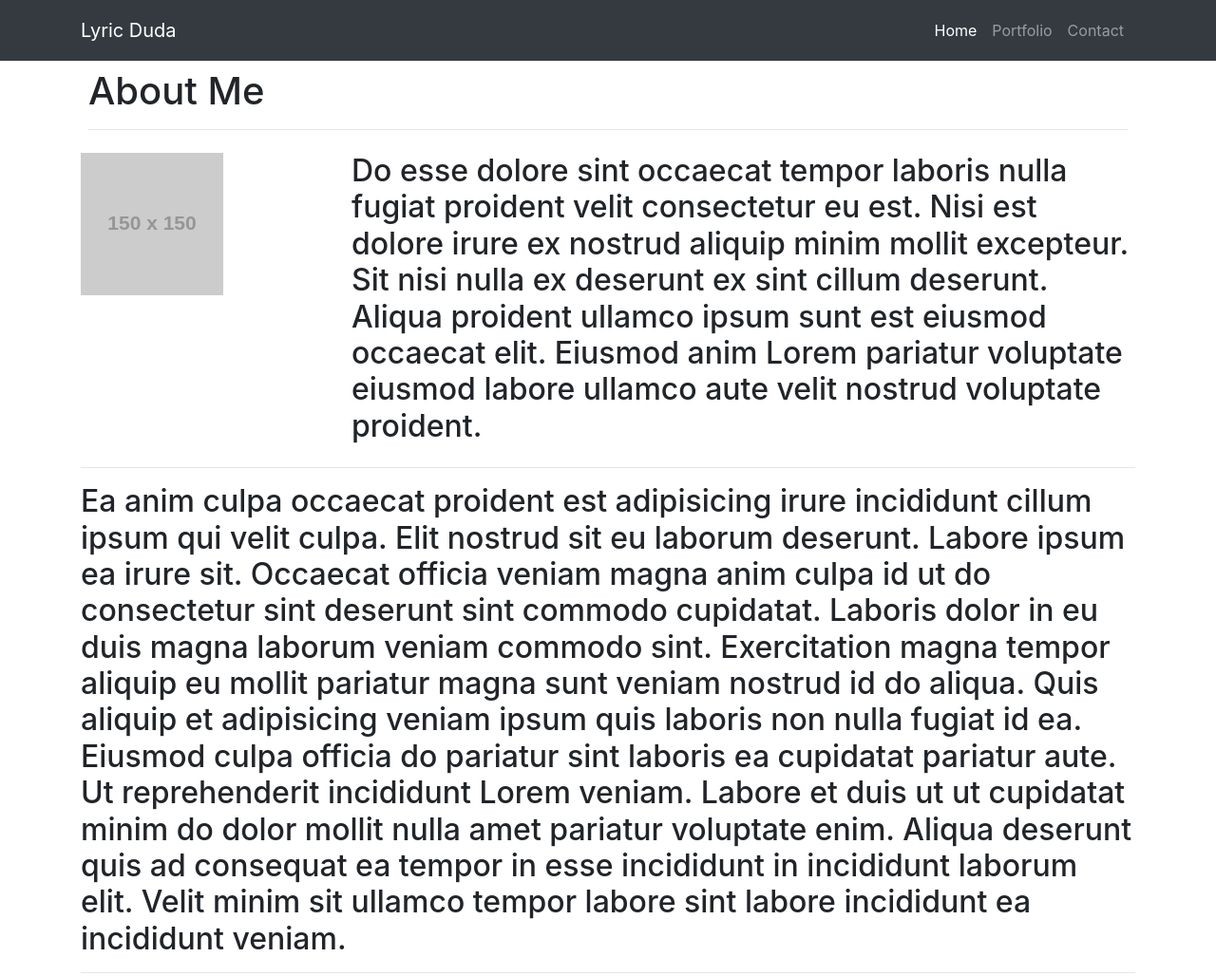
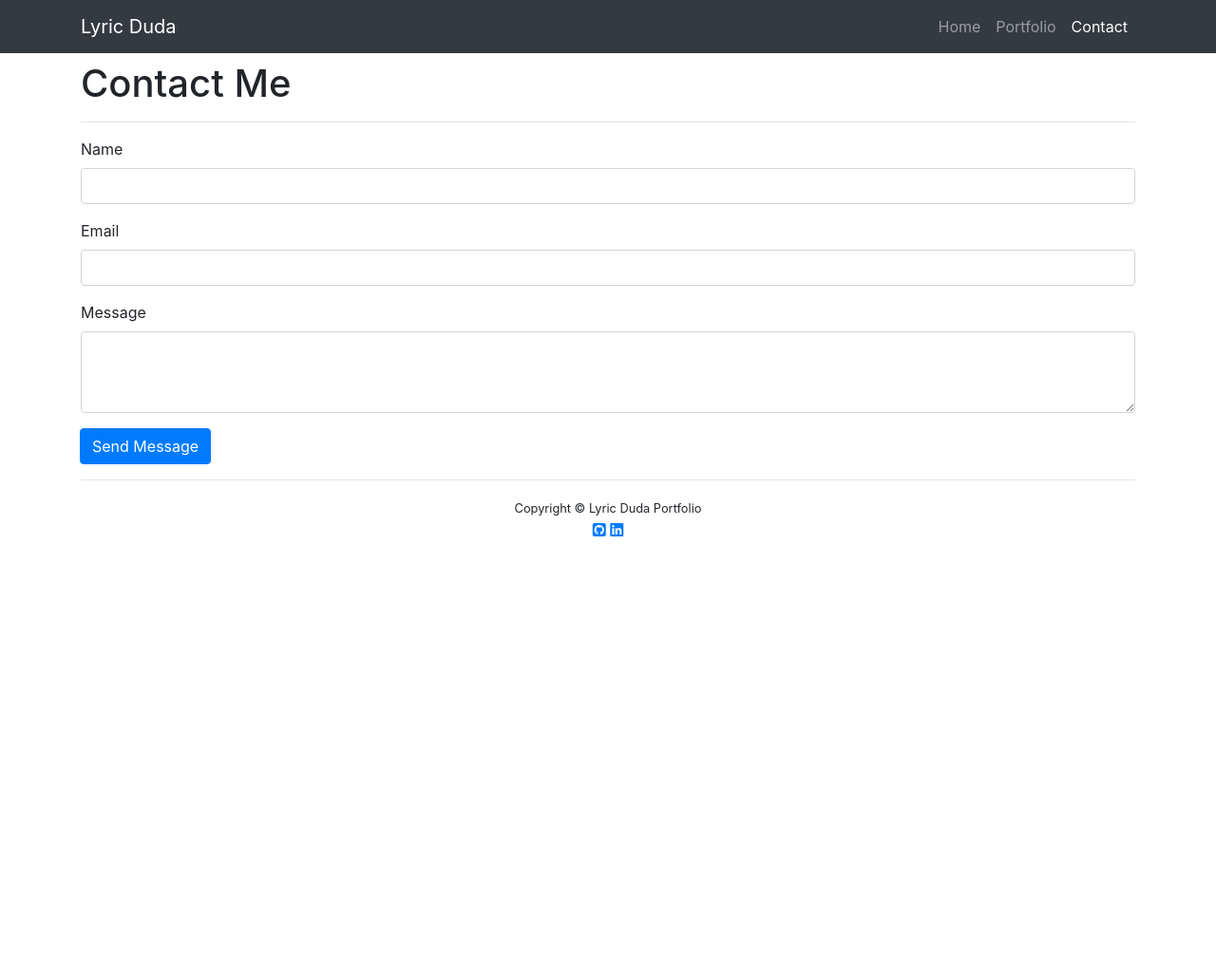
Before and after one commit to Lyricsduda/bootstrapPortfolioWebsite, a plain HTML site: page contact.html in a window 1280 px wide. Shown: the top 1028 px of the page at 95% size. After the commit the page ends 800 px from the top, so only its background shows below. Drawn offline with nearby package versions, Linux system fonts and the light colour scheme; placeholder pictures from the web are drawn by us.

Commit message:
Created a contact me section on contact and moved the social media buttons below the footer text

```diff
--- a/contact.html
+++ b/contact.html
@@ -20,16 +20,16 @@
                     <span class="navbar-toggler-icon"></span>
                     </button>
 
-                    <div class="collapse navbar-collapse justify-content-end p-1 " id="navbarSupportedContent">
+                    <div class="collapse navbar-collapse justify-content-end plr-1 " id="navbarSupportedContent">
                         <ul class="navbar-nav justify-content-end">
-                            <li class="nav-item active">
-                            <a class="nav-link" href="index.html">Home <span class="sr-only">(current)</span></a>
+                            <li class="nav-item ">
+                            <a class="nav-link" href="index.html">Home</a>
                             </li>
                             <li class="nav-item">
                             <a class="nav-link" href="portfolio.html">Portfolio</a>
                             </li>
-                            <li class="nav-item">
-                                <a class="nav-link" href="contact.html">Contact</a>
+                            <li class="nav-item active">
+                                <a class="nav-link" href="contact.html">Contact <span class="sr-only">(current)</span></a>
                             </li>
                         </ul>
                     </div>
@@ -43,34 +43,38 @@
     <div class="container">
         <div class="row">
             <div class="col-md-12">
-                        <div class="pageheader p-2">
-                            <h1>About Me</h1>
+                <div class="pageheader pt-2">
+                     <h1>Contact Me</h1>
                     <hr>
                 </div>
-                <div class="row">
-                    <div class="col-md-3">
-                        <a href="https://placeholder.com"><img src="https://via.placeholder.com/150"></a>
+         <form>
+            <div class="form-row">
+                <div class="form-group col-md-12">
+                        <label for="inputName4">Name</label>
+                        <input type="text" class="form-control" id="inputName4">
                     </div>
-                    <div class="col-md-9">
-                        <h2>Do esse dolore sint occaecat tempor laboris nulla fugiat proident velit consectetur eu est. Nisi est dolore irure ex nostrud aliquip minim mollit excepteur. Sit nisi nulla ex deserunt ex sint cillum deserunt. Aliqua proident ullamco ipsum sunt est eiusmod occaecat elit. Eiusmod anim Lorem pariatur voluptate eiusmod labore ullamco aute velit nostrud voluptate proident.
-                        </h2>
+                <div class="form-group col-md-12">
+                        <label for="inputEmail4">Email</label>
+                        <input type="email" class="form-control" id="inputEmail4">
                     </div>
-                    <div class="col-md-12 ">
-                        <hr>
-                        <h2>Ea anim culpa occaecat proident est adipisicing irure incididunt cillum ipsum qui velit culpa. Elit nostrud sit eu laborum deserunt. Labore ipsum ea irure sit. Occaecat officia veniam magna anim culpa id ut do consectetur sint deserunt sint commodo cupidatat. Laboris dolor in eu duis magna laborum veniam commodo sint.
-                        Exercitation magna tempor aliquip eu mollit pariatur magna sunt veniam nostrud id do aliqua. Quis aliquip et adipisicing veniam ipsum quis laboris non nulla fugiat id ea. Eiusmod culpa officia do pariatur sint laboris ea cupidatat pariatur aute. Ut reprehenderit incididunt Lorem veniam. Labore et duis ut ut cupidatat minim do dolor mollit nulla amet pariatur voluptate enim. Aliqua deserunt quis ad consequat ea tempor in esse incididunt in incididunt laborum elit. Velit minim sit ullamco tempor labore sint labore incididunt ea incididunt veniam.
-                        </h2>
-                        <hr>
+                <div class="form-group col-md-12">
+                        <label for="exampleFormControlTextarea1">Message</label>
+                        <textarea class="form-control" id="exampleFormControlTextarea1" rows="3"></textarea>
+                    </div>
+                <div class="pl-1">
+                    <button type="submit" class="btn btn-primary">Send Message</button>
                 </div>
             </div>
-            </div>
-
+        <hr>
+    </form>
 </main>
 <!-- Document Main End -->
 <!-- Document Footer Start -->
     <footer id="sticky-footer" class="text-black">
         <div class="text-center">
           <small>Copyright &copy; Lyric Duda Portfolio</small>
+          <br>
+          <a href="https://github.com/"> <i class="fab fa-github-square"></i> <a href="https://www.linkedin.com/"> <i class="fab fa-linkedin"></i>
         </div>
     </footer>
     <!-- Document Footer End -->
@@ -78,5 +82,6 @@
     <script src="https://code.jquery.com/jquery-3.5.1.slim.min.js" integrity="sha384-DfXdz2htPH0lsSSs5nCTpuj/zy4C+OGpamoFVy38MVBnE+IbbVYUew+OrCXaRkfj" crossorigin="anonymous"></script>
     <script src="https://cdn.jsdelivr.net/npm/popper.js@1.16.1/dist/umd/popper.min.js" integrity="sha384-9/reFTGAW83EW2RDu2S0VKaIzap3H66lZH81PoYlFhbGU+6BZp6G7niu735Sk7lN" crossorigin="anonymous"></script>
     <script src="https://stackpath.bootstrapcdn.com/bootstrap/4.5.2/js/bootstrap.min.js" integrity="sha384-B4gt1jrGC7Jh4AgTPSdUtOBvfO8shuf57BaghqFfPlYxofvL8/KUEfYiJOMMV+rV" crossorigin="anonymous"></script>
+    <script src="https://kit.fontawesome.com/603335e1e9.js" crossorigin="anonymous"></script>
 </body>
 </html>
```
Also changed, not shown: index.html (+2 -1 lines). Lines whose indentation alone changed are shown as unchanged.
